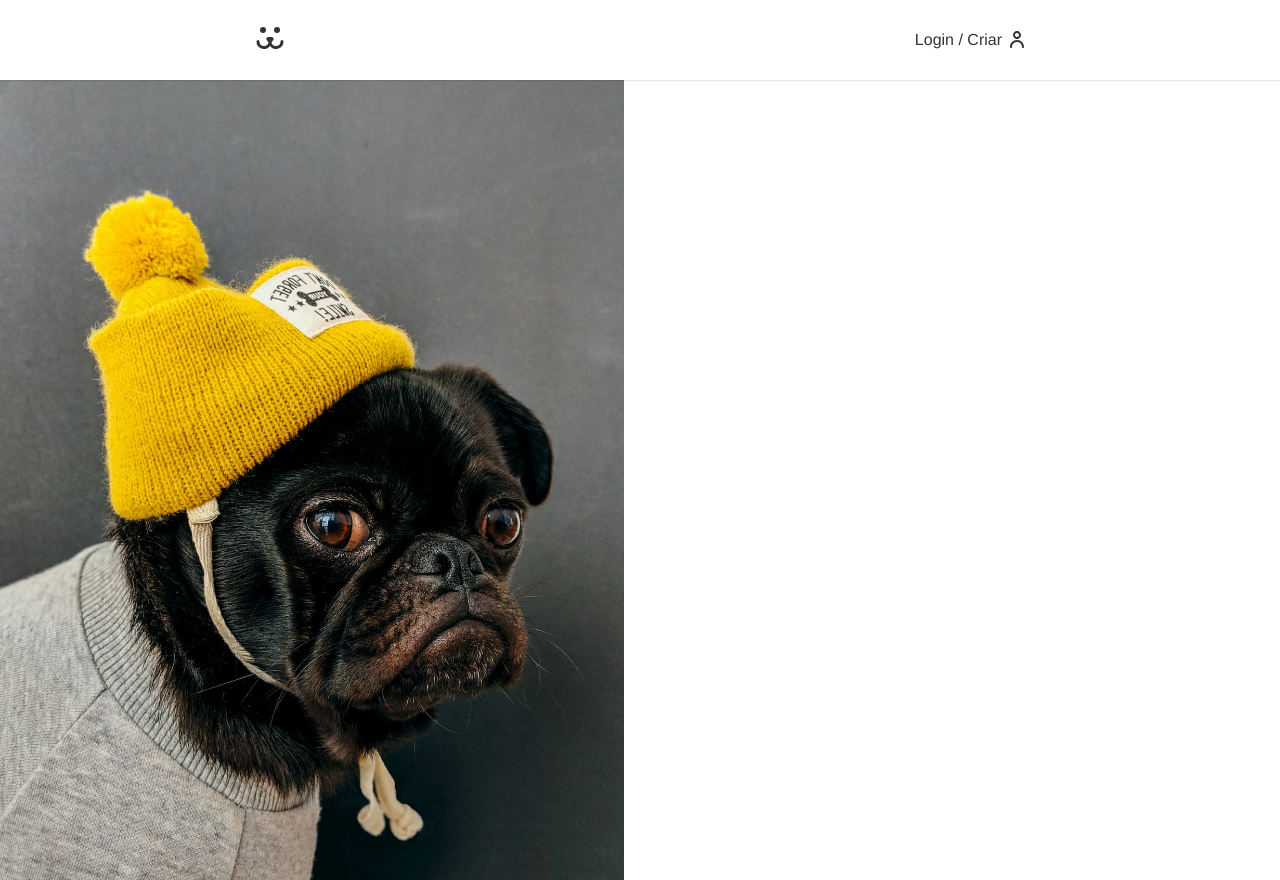
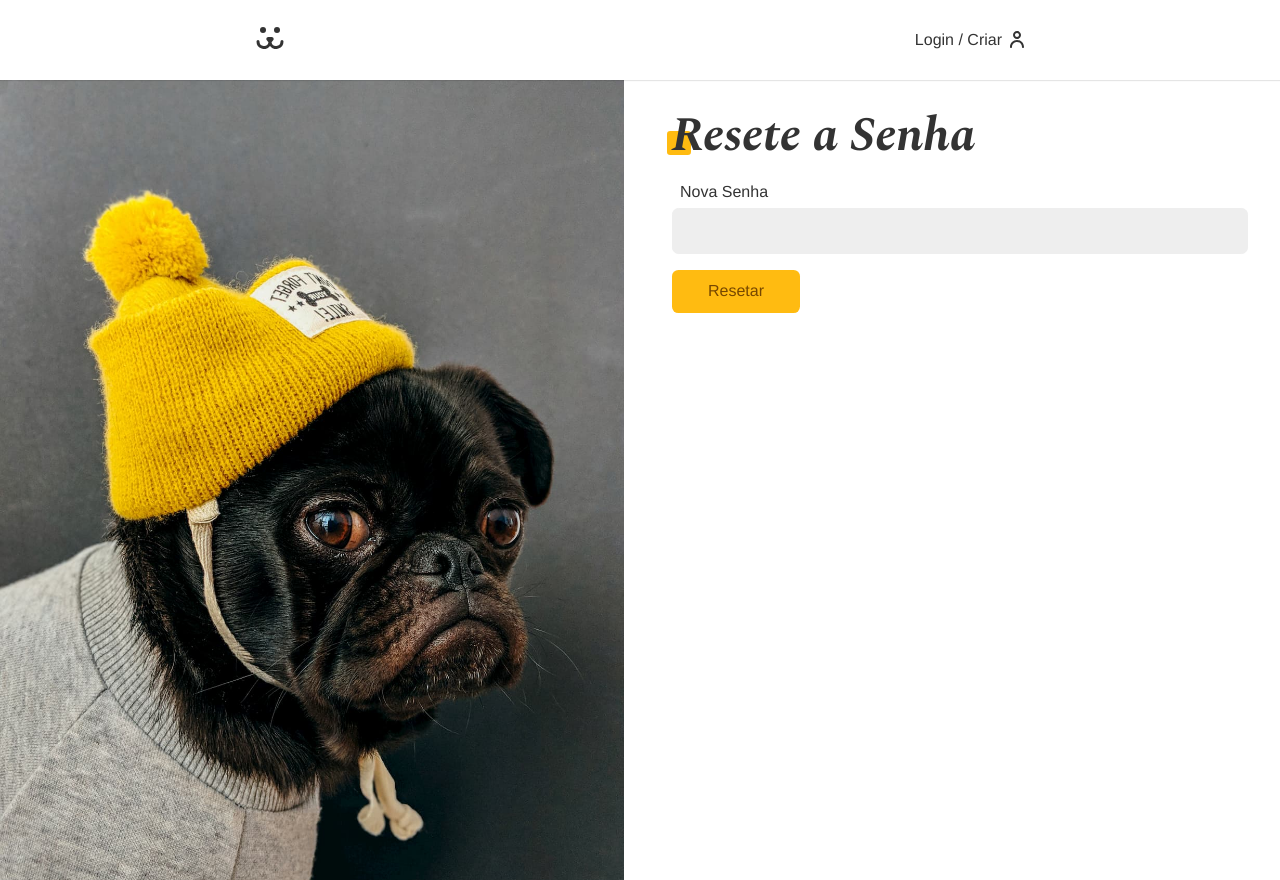
Before and after one commit to arthur94a/origamid-dogs, a React (Create React App) app: page /login/resetar in a window 1280 px wide. Built offline with nearby package versions, Linux system fonts and the light colour scheme.

Commit message:
lost password

```diff
--- a/src/Components/Login/LoginPasswordLost.js
+++ b/src/Components/Login/LoginPasswordLost.js
@@ -1,5 +1,44 @@
 import React from 'react';
+import { Input } from '../Forms/Input';
+import { Button } from '../Forms/Button';
+import { useForm } from '../../Hooks/useForm';
+import useFetch from '../../Hooks/useFetch';
+import { PASSWORD_LOST } from '../../Api';
+import { Error } from '../Helper/Error';
 
 export const LoginPasswordLost = () => {
-  return <div></div>;
+  const login = useForm();
+  const { data, loading, error, request } = useFetch();
+
+  async function handleSubmit(event) {
+    event.preventDefault();
+    if (login.validate()) {
+      const { url, options } = PASSWORD_LOST({
+        login: login.value,
+        url: window.location.href.replace('perdeu', 'resetar'),
+      });
+      const { json } = await request(url, options);
+      console.log(json);
+    }
+  }
+
+  return (
+    <section>
+      <h1 className="title">Perdeu a senha?</h1>
+      {data ? (
+        <p style={{ color: '#4c1' }}>{data}</p>
+      ) : (
+        <form onSubmit={handleSubmit}>
+          <Input label="Email / Usuário" type="text" name="login" {...login} />
+          {loading ? (
+            <Button disabled>Enviando...</Button>
+          ) : (
+            <Button>Enviar Email</Button>
+          )}
+        </form>
+      )}
+
+      <Error error={error} />
+    </section>
+  );
 };
--- a/src/Components/Login/LoginPasswordReset.js
+++ b/src/Components/Login/LoginPasswordReset.js
@@ -1,5 +1,57 @@
 import React from 'react';
+import { Input } from '../Forms/Input';
+import { Button } from '../Forms/Button';
+import { useForm } from '../../Hooks/useForm';
+import useFetch from '../../Hooks/useFetch';
+import { PASSWORD_RESET } from '../../Api';
+import { Error } from '../Helper/Error';
+import { useNavigate } from 'react-router-dom';
 
 export const LoginPasswordReset = () => {
-  return <div></div>;
+  const [login, setLogin] = React.useState('');
+  const [key, setKey] = React.useState('');
+  const password = useForm();
+  const { error, loading, request } = useFetch();
+  const navigate = useNavigate();
+
+  React.useEffect(() => {
+    const params = new URLSearchParams(window.location.search);
+    const key = params.get('key');
+    const login = params.get('login');
+    if (key) setKey(key);
+    if (login) setLogin(login);
+  }, []);
+
+  async function handleSubmit(event) {
+    event.preventDefault();
+    if (password.validate()) {
+      const { url, options } = PASSWORD_RESET({
+        login,
+        key,
+        password: password.value,
+      });
+      const { response } = await request(url, options);
+      if (response.ok) navigate('/login');
+    }
+  }
+
+  return (
+    <div>
+      <h1 className="title">Resete a Senha</h1>
+      <form onSubmit={handleSubmit}>
+        <Input
+          label="Nova Senha"
+          type="password"
+          name="password"
+          {...password}
+        />
+        {loading ? (
+          <Button disabled>Resetando...</Button>
+        ) : (
+          <Button>Resetar</Button>
+        )}
+      </form>
+      <Error error={error} />
+    </div>
+  );
 };
--- a/src/api.js
+++ b/src/api.js
@@ -108,3 +108,29 @@
     },
   };
 }
+
+export function PASSWORD_LOST(body) {
+  return {
+    url: API_URL + '/api/password/lost',
+    options: {
+      method: 'POST',
+      headers: {
+        'Content-Type': 'application/json',
+      },
+      body: JSON.stringify(body),
+    },
+  };
+}
+
+export function PASSWORD_RESET(body) {
+  return {
+    url: API_URL + '/api/password/reset',
+    options: {
+      method: 'POST',
+      headers: {
+        'Content-Type': 'application/json',
+      },
+      body: JSON.stringify(body),
+    },
+  };
+}
```
